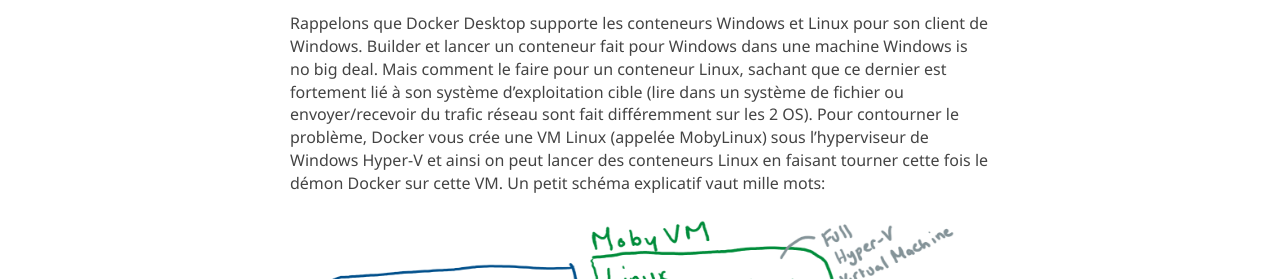
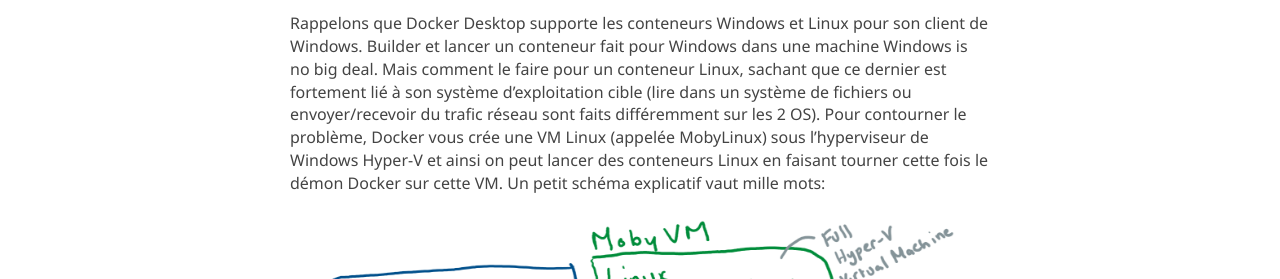
Before and after one commit to neosys-opentech/blog, a Jekyll site: the page built from _posts/2019-11-24-docker-wsl2.md, in a window 1280 px wide and 900 px high. Shown: the part 419-698 px from the top of the window. Built offline with Jekyll 4.4.1, drawn with Linux system fonts in a browser that asks for light colours; nearby versions of some CDN libraries; emoji names are drawn with the system emoji font; part of the change alters nothing that is shown; some of the changed text lies outside the part shown.

Commit message:
docker integration with wsl2 fix typos

```diff
--- a/_posts/2019-11-24-docker-wsl2.md
+++ b/_posts/2019-11-24-docker-wsl2.md
@@ -10,7 +10,7 @@ Bonne nouvelle pour ceux qui développent pour Linux sous une configuration Wind
 
 ## Des conteneurs Linux sur Windows ???
 
-Rappelons que Docker Desktop supporte les conteneurs Windows et Linux pour son client de Windows. Builder et lancer un conteneur fait pour Windows dans une machine Windows is no big deal. Mais comment le faire pour un conteneur Linux, sachant que ce dernier est fortement lié à son système d'exploitation cible (lire dans un système de fichier ou envoyer/recevoir du trafic réseau sont fait différemment sur les 2 OS). Pour contourner le problème, Docker vous crée une VM Linux (appelée MobyLinux) sous l'hyperviseur de Windows Hyper-V et ainsi on peut lancer des conteneurs Linux en faisant tourner cette fois le démon Docker sur cette VM. Un petit schéma explicatif vaut mille mots:
+Rappelons que Docker Desktop supporte les conteneurs Windows et Linux pour son client de Windows. Builder et lancer un conteneur fait pour Windows dans une machine Windows is no big deal. Mais comment le faire pour un conteneur Linux, sachant que ce dernier est fortement lié à son système d'exploitation cible (lire dans un système de fichiers ou envoyer/recevoir du trafic réseau sont faits différemment sur les 2 OS). Pour contourner le problème, Docker vous crée une VM Linux (appelée MobyLinux) sous l'hyperviseur de Windows Hyper-V et ainsi on peut lancer des conteneurs Linux en faisant tourner cette fois le démon Docker sur cette VM. Un petit schéma explicatif vaut mille mots:
 
 {:.ns-post-img-fluid}
 ![alt Archi de Docker sous Windiws]({{ '/assets/images/posts/2019-11-24-docker-wsl2/docker-moby-architecture.png' | relative_url }})
@@ -46,7 +46,7 @@ L'équipe de Windows 10 a embarqué la version 2 de WSL en juin 2019 sur une MAJ
 + D'abord mettez à jour Windows 10 à la dernière version stable.
 + Activez WSL2 sur votre OS en exécutant le script sur PowerShell et redémarrez la machine après.
 {% gist 762baf34612341385fbd5a908e9500c6 %}
-+ Installez les distributions de ton choix sur le Microsoft Store.
++ Installez les distributions de votre choix sur le Microsoft Store.
 {:.ns-post-img-fluid}
 ![alt Distro Linux sur MS Store]({{ '/assets/images/posts/2019-11-24-docker-wsl2/linux-distro-ms-store.png' | relative_url }})
 + Après la fin de l'installation, vous pouvez démarrer votre distribution Linux depuis le menu de démarrage de Windows 10.
@@ -55,7 +55,7 @@ L'équipe de Windows 10 a embarqué la version 2 de WSL en juin 2019 sur une MAJ
 + Et voilà votre shell Linux depuis Windows 10.
 {:.ns-post-img-fluid}
 ![alt Linux shell]({{ '/assets/images/posts/2019-11-24-docker-wsl2/ws2-linux-shell.png' | relative_url }})
-+ Sur le 1er boot, tu devras créer un nouveau compte utilisateur Linux.
++ Sur le 1er démarrage, vous devez créer un nouveau compte utilisateur Linux.
 {:.ns-post-img-fluid}
 ![alt Linux shell]({{ '/assets/images/posts/2019-11-24-docker-wsl2/new-linux-user-account.png' | relative_url }})
 + N'oubliez pas de mettre à jour vos distributions.
```
